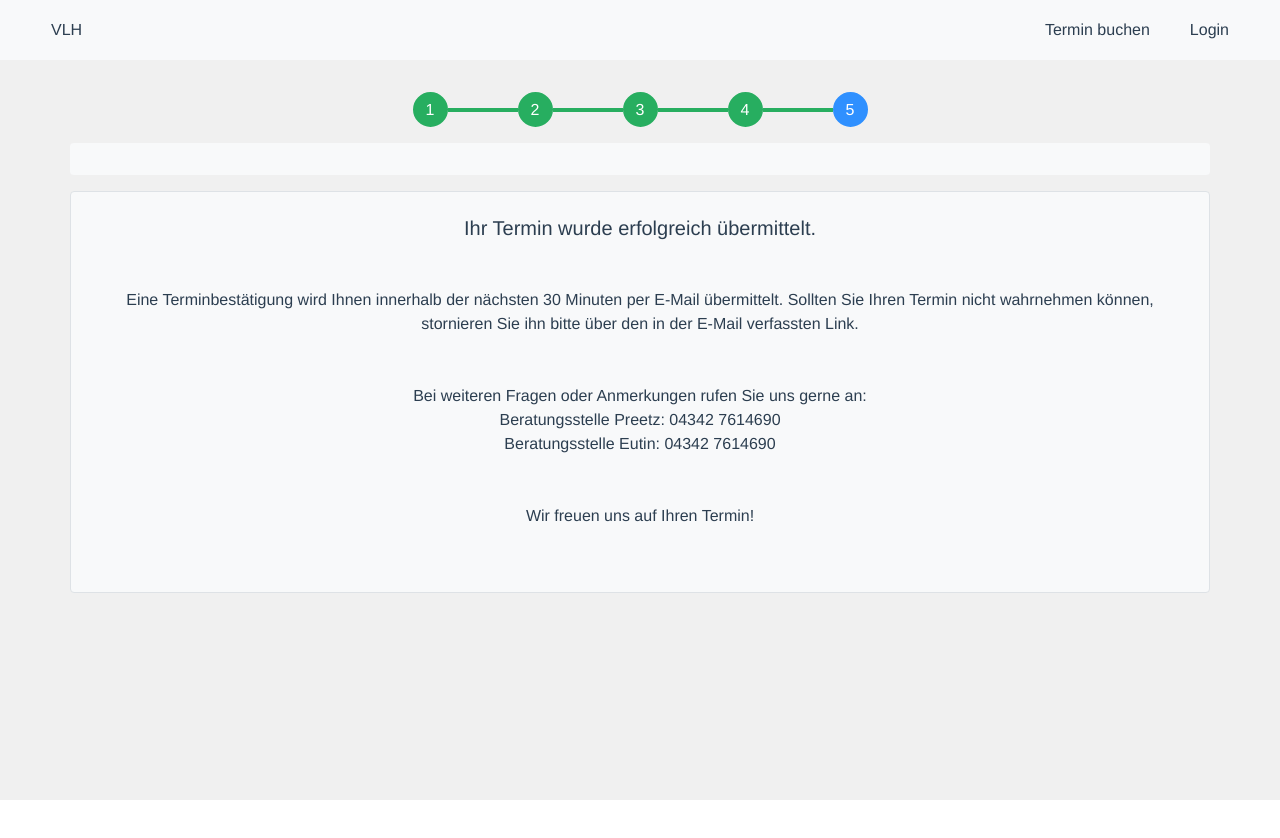
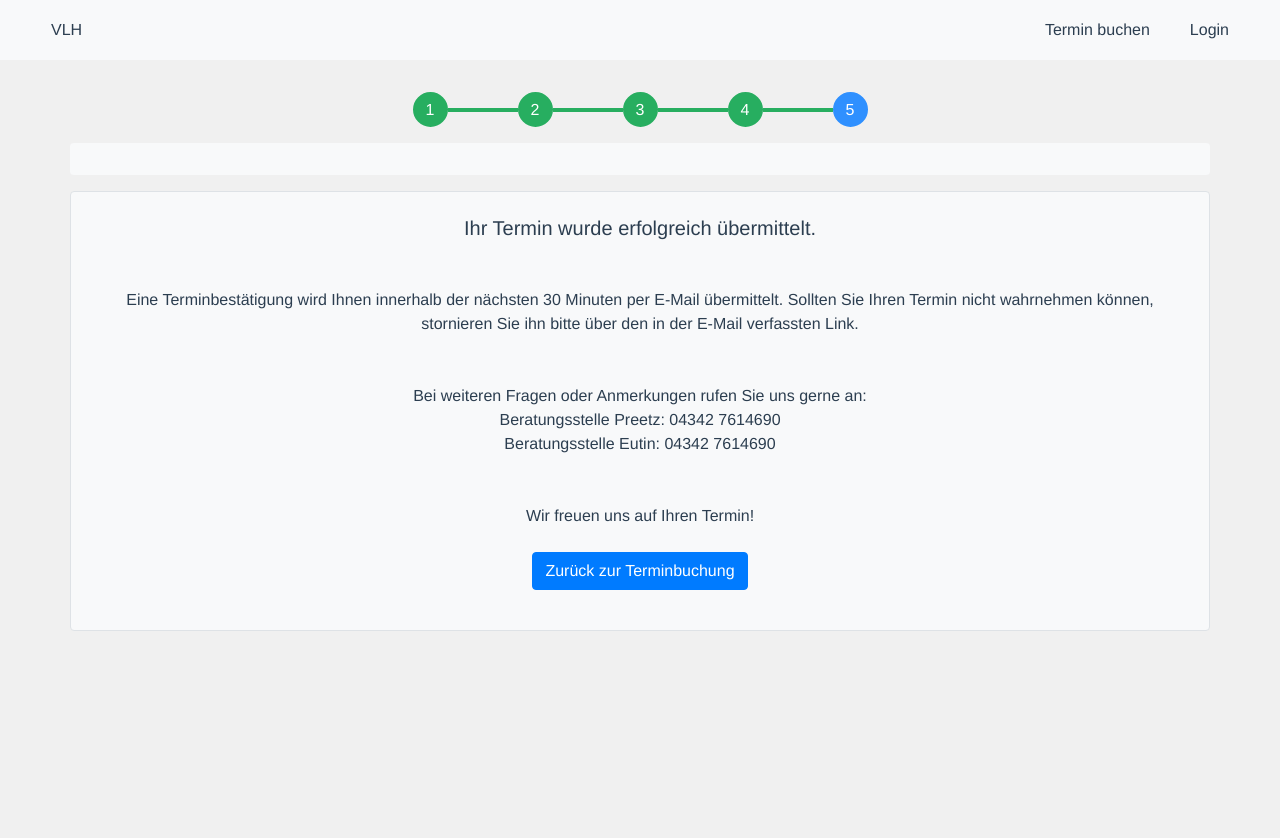
Before and after one commit to mrsmademoiselle/bsc-assignment-appointment-booking, a Vue app in the folder pflontend/: page /book-appointment in a window 1280 px wide. Before the commit the page ends 800 px from the top, so only its background shows below. Built offline with nearby package versions, Linux system fonts and the light colour scheme.

Commit message:
viewpoint fix

```diff
--- a/pflontend/src/App.vue
+++ b/pflontend/src/App.vue
@@ -25,7 +25,7 @@ export default {
   color: #2c3e50;
   background-color: #f0f0f0;
   text-decoration: none;
-  height: 100vh;
+  height: 105vh;
 }
 
 .navbar-link {
--- a/pflontend/src/views/AppointmentBookingView.vue
+++ b/pflontend/src/views/AppointmentBookingView.vue
@@ -1,5 +1,5 @@
 <template>
-  <div class="justify-content-center d-flex mt-3 mb-0 container">
+  <div class="justify-content-center d-flex mt-3 container">
     <ProgressBar :active-step="this.step-1"
                  :show-label="false" :steps="alleSchritte"
                  is-reactive reactivity-type="single-step"
@@ -131,7 +131,7 @@
     </div>
 
     <!-- Step5: Vielen Dank -->
-    <div v-if="step === 5" class="">
+    <div v-if="step === 5">
       <div class="h5 mb-5">Ihr Termin wurde erfolgreich übermittelt.</div>
       <div class="my-2">Eine Terminbestätigung wird Ihnen innerhalb der nächsten 30 Minuten per E-Mail übermittelt.
         Sollten Sie Ihren
@@ -141,11 +141,12 @@
       <div>Beratungsstelle Preetz: 04342 7614690</div>
       <div>Beratungsstelle Eutin: 04342 7614690</div>
       <div class="my-2 mt-5">Wir freuen uns auf Ihren Termin!</div>
+      <ButtonSubmit class="my-3" title="Zurück zur Terminbuchung" v-on:click="resetForm"></ButtonSubmit>
     </div>
-    <SuccessBanner v-for="successMessage in success" :key="successMessage"
-                   :message="successMessage"></SuccessBanner>
+    <SuccessBanner v-for="successMessage in success" :key="successMessage" :message="successMessage"></SuccessBanner>
     <ErrorBanner v-if="this.errors.length > 0" :message="getErrorMessage()"></ErrorBanner>
-    <div :class="step > 1 ? 'justify-content-between' : 'justify-content-end'" class=" d-flex px-4 pt-4 mx-5 pb-2">
+    <div v-if="(step > 1 && step < 5) || (step < 4)|| (step ===4)"
+         :class="step > 1 ? 'justify-content-between' : 'justify-content-end'" class="d-flex px-4 pt-4 mx-5">
       <ButtonCancel v-if="step > 1 && step < 5" class="px-4" title="Zurück"
                     @onclick="switchTo(this.step-1)"></ButtonCancel>
       <ButtonSubmit v-if="step < 4" class="px-4 float-right" title="Weiter" @onclick="switchTo(step+1)"></ButtonSubmit>
@@ -171,25 +172,10 @@ import TextLabel from "@/components/TextLabel";
 import LogoText from "@/components/LogoText";
 import SuccessBanner from "@/components/banner/SuccessBanner";
 
-export default {
-  name: "AppointmentBookingView",
-  components: {
-    SuccessBanner,
-    LogoText,
-    TextLabel,
-    ErrorBanner,
-    TimePicker,
-    ProgressBar,
-    TitleSecondary,
-    TextInput,
-    MultipleChoiceForm,
-    TitlePrimary,
-    Datepicker,
-    ButtonCancel,
-    ButtonSubmit,
-
-  },
-  data: function () {
+/**
+ *Diese Funktion wird verwendet, um nach Abschicken des Formulars die Daten zu löschen bzw. neu zu initialisieren, ohne, dass die Seite komplett neu geladen werden muss.
+ */
+function initialState() {
   return {
     step: 5,
 
@@ -226,6 +212,28 @@ export default {
     errors: [],
     success: []
   }
+}
+
+export default {
+  name: "AppointmentBookingView",
+  components: {
+    SuccessBanner,
+    LogoText,
+    TextLabel,
+    ErrorBanner,
+    TimePicker,
+    ProgressBar,
+    TitleSecondary,
+    TextInput,
+    MultipleChoiceForm,
+    TitlePrimary,
+    Datepicker,
+    ButtonCancel,
+    ButtonSubmit,
+
+  },
+  data: function () {
+    return initialState();
   },
   /**
    * Beobachter für das Feld termin.ausgewaehlterTermin. Verändert sich der Wert durch einen Klick aus den Kalender,
@@ -249,6 +257,12 @@ export default {
     }
   },
   methods: {
+    resetForm() {
+      Object.assign(this.$data, initialState());
+      this.success.push("Vielen Dank für Ihre Buchung! Der Termin wurde erfolgreich angelegt.")
+
+      this.getApiInformation();
+    },
     aendereHinweistext(ausgewaehlterTermingrund) {
       this.hinweistext = "";
       if (ausgewaehlterTermingrund === "Erstberatung") {
@@ -273,7 +287,7 @@ export default {
       if (this.validateAllInputs()) {
         this.step = this.step + 1;
         this.termin.uhrzeit += ":00";
-        TerminService.legeTerminAn(this.termin);
+        this.$store.dispatch('addAppointment', this.termin);
         this.success.push("Vielen Dank für Ihre Buchung! Der Termin wurde erfolgreich angelegt.")
       }
     },
@@ -392,6 +406,7 @@ export default {
     this.getApiInformation();
   },
 }
+
 </script>
 
 <style scoped>
```
Lines whose indentation alone changed are shown as unchanged.
